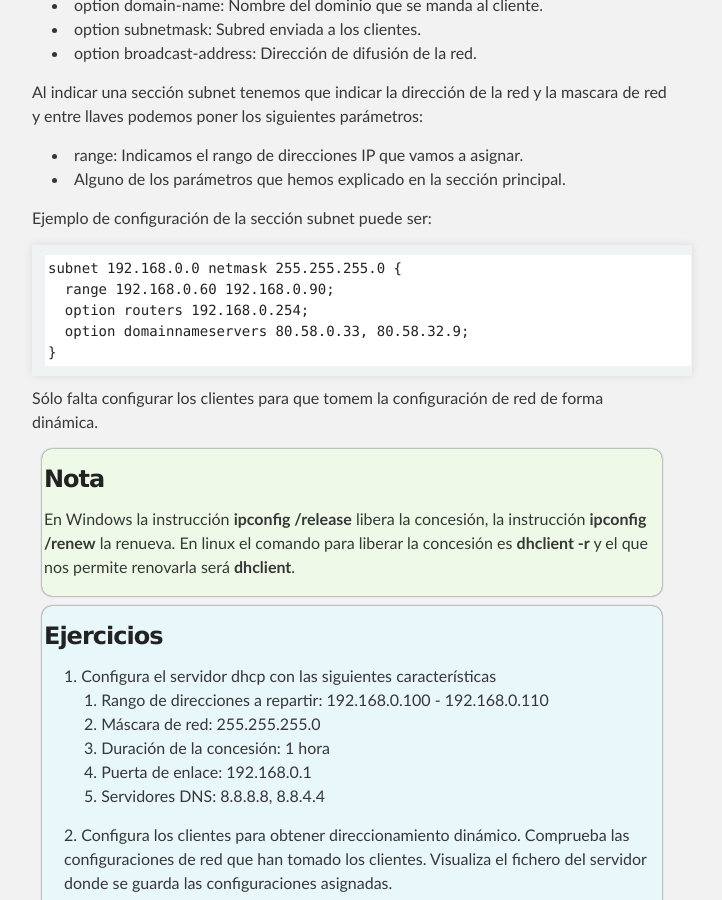
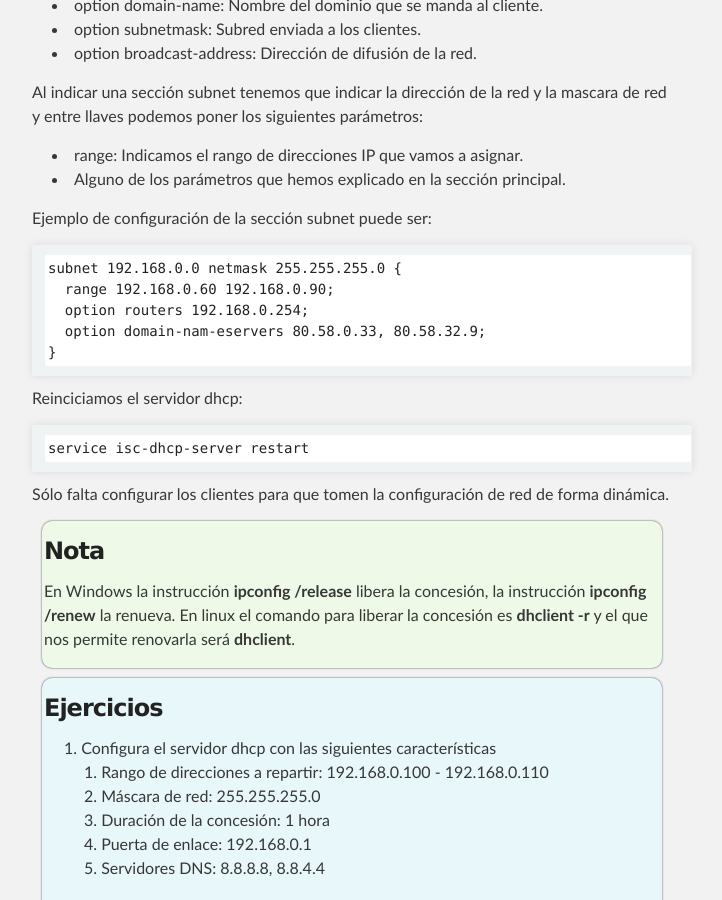
Before and after one commit to josedom24/josedom24.github.io, a Jekyll site: the page built from mod/serviciosgs/e_dhcp_1.md, in a window 1280 px wide and 900 px high, scrolled down 1396 px. Shown: the whole window, without its empty margins (288-1010 px from the left). Built offline with Jekyll 4.4.1, drawn with Linux system fonts in a browser that asks for light colours.

Commit message:
Update e_dhcp_1.md

```diff
--- a/mod/serviciosgs/e_dhcp_1.md
+++ b/mod/serviciosgs/e_dhcp_1.md
@@ -61,10 +61,14 @@ Ejemplo de configuración de la sección subnet puede ser:
 	subnet 192.168.0.0 netmask 255.255.255.0 {
 	  range 192.168.0.60 192.168.0.90;
 	  option routers 192.168.0.254;
-	  option domain­name­servers 80.58.0.33, 80.58.32.9;
+	  option domain-­nam-e­servers 80.58.0.33, 80.58.32.9;
 	}
 
-Sólo falta configurar los clientes para que tomem la configuración de red de forma dinámica.
+Reinciciamos el servidor dhcp:
+
+	service isc-dhcp-server restart
+
+Sólo falta configurar los clientes para que tomen la configuración de red de forma dinámica.
 
 <div class='nota' markdown='1'>
 ### Nota
```
